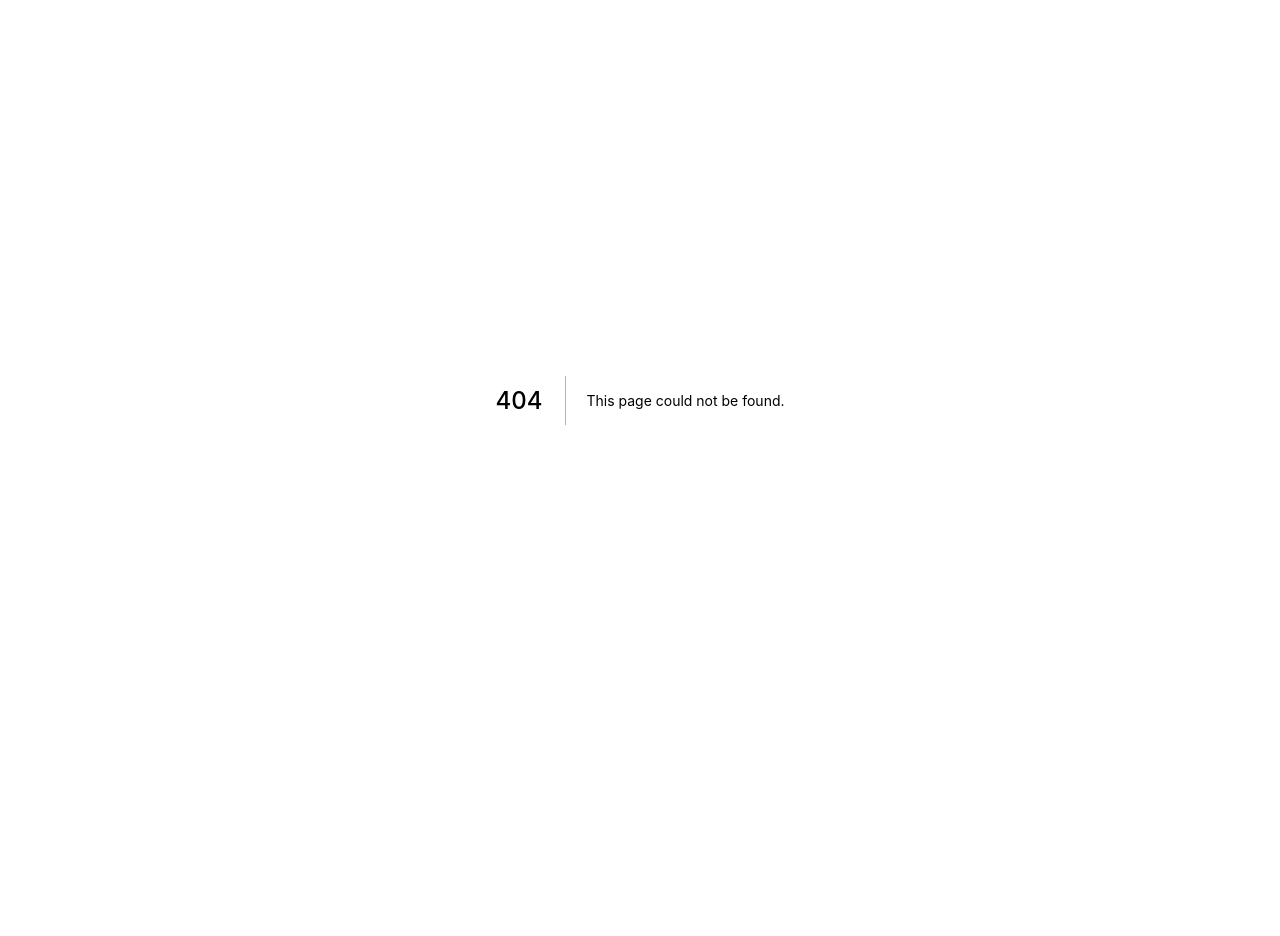
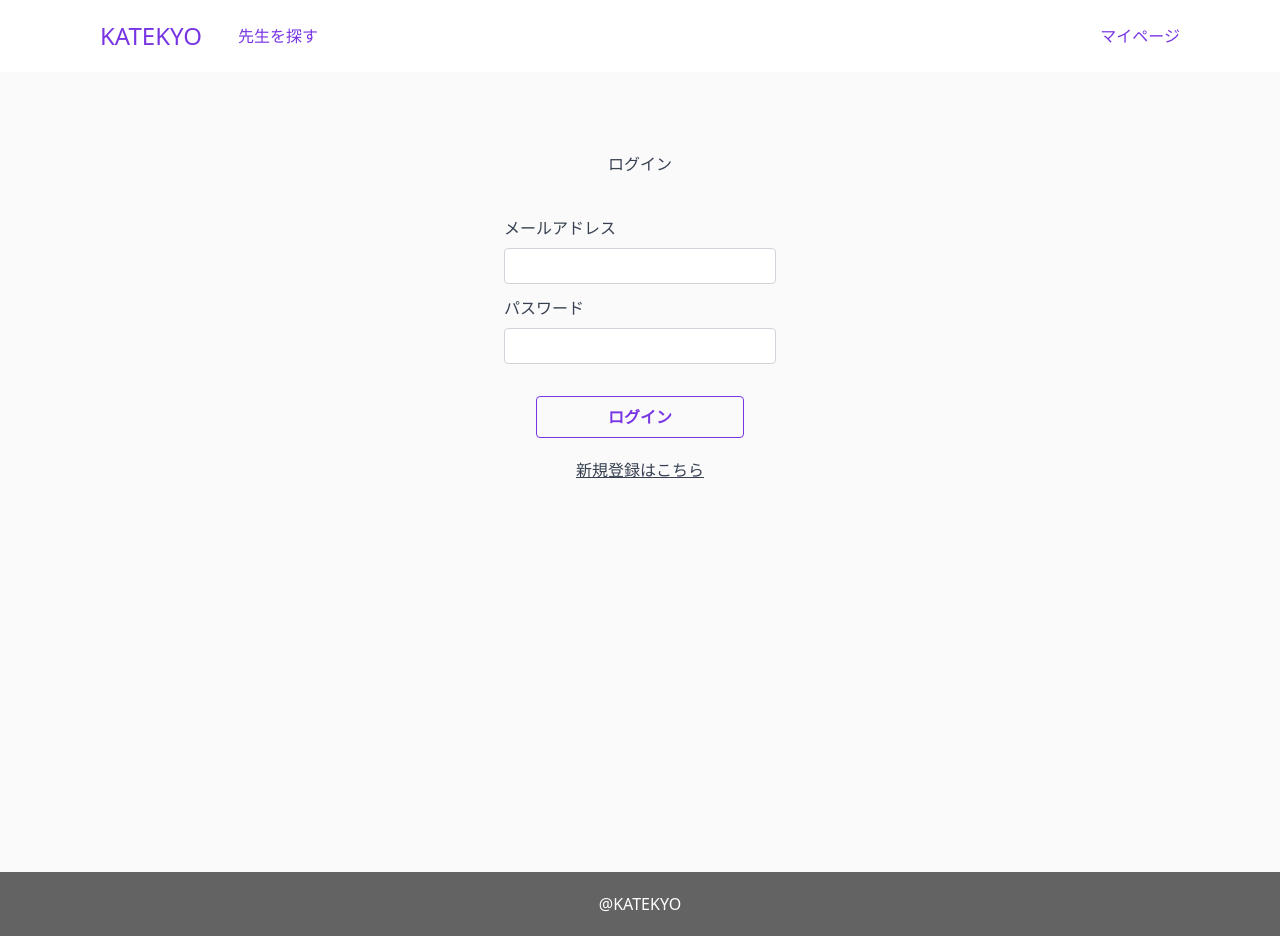
Before and after one commit to iamyabui/katekyo, a Next.js app: page /login in a window 1280 px wide. Before the commit this address had no page. Before the commit the page ends 800 px from the top, so only its background shows below. Built offline with nearby package versions, Linux system fonts and the light colour scheme.

Commit message:
ログイン画面（新規登録兼用）とフッターを作成

```diff
--- a/components/common/header.js
+++ b/components/common/header.js
@@ -6,12 +6,16 @@ export default function Header() {
           <p className="text-origin-purple text-2xl pr-9">KATEKYO</p>
         </div>
         <div className="flex items-center">
-          <p className="hover: text-origin-purple text-base">先生を探す</p>
+          <p className="hover: text-origin-purple text-base hover:cursor-pointer">
+            先生を探す
+          </p>
         </div>
       </div>
 
       <div className="flex items-center">
-        <p className="hover: text-origin-purple text-base">マイページ</p>
+        <p className="hover: text-origin-purple text-base hover:cursor-pointer">
+          マイページ
+        </p>
       </div>
     </nav>
   );
--- /dev/null
+++ b/components/form/email.js
@@ -0,0 +1,16 @@
+export default function Email() {
+  return (
+    <>
+      <label className="block text-gray-700 text-base mb-2" htmlFor="name">
+        メールアドレス
+      </label>
+      <input
+        className="w-full h-9 appearance-none border border-gray-300 block rounded py-3 px-4 mb-3 focus:outline-none"
+        id="name"
+        type="text"
+        placeholder=""
+      />
+      {/* <p class="text-red-500 text-xs italic">Please fill out this field.</p> */}
+    </>
+  );
+}
--- /dev/null
+++ b/components/form/loginForm.js
@@ -0,0 +1,22 @@
+import Login from "../buttons/login";
+import Password from "./password";
+import Email from "./email";
+
+export default function LoginForm() {
+  return (
+    <div className="w-96 mx-auto">
+      <div className="flex flex-col py-10 mx-14">
+        <h1 className="mx-auto my-10">ログイン</h1>
+        <Email />
+        <Password />
+
+        <div className="mx-auto mt-5">
+          <Login />
+        </div>
+        <p className="underline mx-auto mt-5 hover:cursor-pointer">
+          新規登録はこちら
+        </p>
+      </div>
+    </div>
+  );
+}
--- /dev/null
+++ b/components/form/password.js
@@ -0,0 +1,16 @@
+export default function Password() {
+  return (
+    <>
+      <label className="block text-gray-700 text-base mb-2" htmlFor="name">
+        パスワード
+      </label>
+      <input
+        className="w-full h-9 appearance-none border border-gray-300 block rounded py-3 px-4 mb-3 focus:outline-none"
+        id="name"
+        type="text"
+        placeholder=""
+      />
+      {/* <p class="text-red-500 text-xs italic">Please fill out this field.</p> */}
+    </>
+  );
+}
--- /dev/null
+++ b/pages/footer.js
@@ -0,0 +1,9 @@
+export default function Footer() {
+  return (
+    <>
+      <footer className="flex bg-footer-gray h-16 w-screen text-white">
+        <p className="m-auto">@KATEKYO</p>
+      </footer>
+    </>
+  );
+}
--- /dev/null
+++ b/pages/login.js
@@ -0,0 +1,15 @@
+import Header from "../components/common/header";
+import Footer from "./footer";
+import LoginForm from "../components/form/loginForm";
+
+export default function Login() {
+  return (
+    <>
+      <Header />
+      <div className="bg-top-bg h-screen w-screen text-gray-700">
+        <LoginForm />
+      </div>
+      <Footer />
+    </>
+  );
+}
--- a/tailwind.config.js
+++ b/tailwind.config.js
@@ -20,6 +20,7 @@ module.exports = {
         "card-gray": "#EEEEEE",
         "top-bg": "#FAFAFA",
         "chat-list": "#F2FAFF",
+        "footer-gray": "#636363",
       },
     },
   },
```
